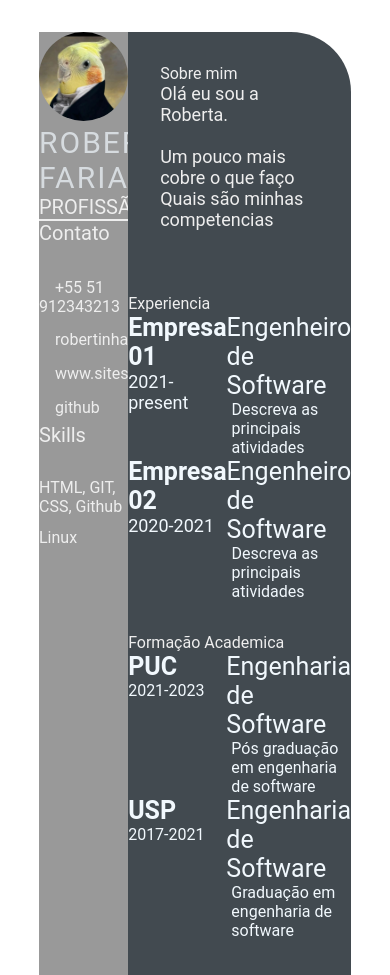
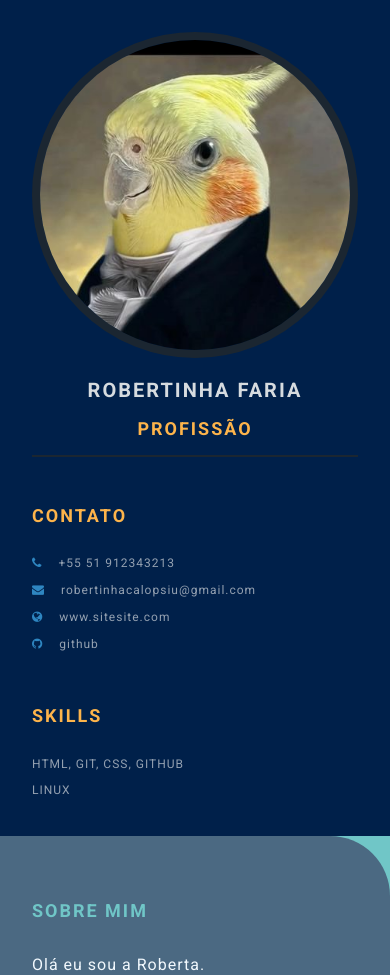
Before and after one commit to larifar/larifar.github.io, a plain HTML site: page index.html in a window 390 px wide. Shown: the top 975 px of the page. Drawn offline with Linux system fonts and the light colour scheme.

Commit message:
feature css style (#6)

```diff
--- a/index.html
+++ b/index.html
@@ -6,6 +6,14 @@
     <meta http-equiv="X-UA-Compatible" content="IE=edge">
     <meta name="viewport" content="width=device-width, initial-scale=1.0">
     <title>Roberta Faria CV</title>
+
+    <!-- Google font  -->
+    <link rel="preconnect" href="https://fonts.googleapis.com">
+    <link rel="preconnect" href="https://fonts.gstatic.com" crossorigin>
+    <link href="https://fonts.googleapis.com/css2?family=Roboto:ital,wght@0,100;0,300;0,400;0,700;1,100;1,300;1,400;1,700&display=swap" rel="stylesheet">
+
+    <!-- font-awesome -->
+    <link rel="stylesheet" href="https://cdnjs.cloudflare.com/ajax/libs/font-awesome/4.7.0/css/font-awesome.min.css">
 
     <link rel="stylesheet" href="style.css">
 
@@ -52,7 +60,6 @@
                         <br> Quais são minhas competencias
                     </p>
                 </section>
-            </div>
             <section classa="experience gap">
                 <div class="right-title">Experiencia</div>
                 <div class="experience-contents">
@@ -128,6 +135,7 @@
                         </div>
                 </div>
             </section>
+        </div>
         </section>
     </main>
 </body>
--- a/style.css
+++ b/style.css
@@ -4,6 +4,10 @@
     box-sizing: border-box;
     list-style: none;
     font-family: 'Roboto', sans-serif;
+}
+
+body {
+    background-color: #70c6c7;
 }
 
 .resume-contents {
@@ -17,28 +21,29 @@
 .left-section {
     grid-column: span 2;
     height: 100%;
-    background-color: #999999;
+    background-color: #00204A;
 }
 
 .right-section {
     grid-column: span 5;
     height: 100%;
-    background-color: #424a50;
+    background-color: #4B6982;
     border-radius: 0px 60px 0px 0px;
 }
 
-.left-section-contents{
+.left-section-content{
     padding: 2rem 2rem;
 }
 
 .profile {
     width: 100%;
-    border-bottom: 2px solid #eeeeee;
+    border-bottom: 2px solid #1B2631;
 }
 
 .profile .profile-image {
     width: 100%;
-    border-radius: 100%;
+    border-radius: 50%;
+    border: 8px solid #1B2631;
 }
 
 .name {
@@ -46,19 +51,31 @@
     font-size: 30px;
     letter-spacing: 2px;
     text-transform: uppercase;
+    text-align: center;
+    font-weight: bold;
+    padding: 1rem 0;
 }
 
 .profession {
-    color: #eeeeee;
+    color: #FDB44B;
     font-size: 20px;
     text-transform: uppercase;
     text-align: center;
+    letter-spacing: 2px;
+    font-weight: bold;
+    padding-bottom: 1rem;
 }
 
 /* .contact-info { border-bottom: 2px solid #1B2631; } */
 .left-title {
-    color: #eeeeee;
+    color: #FDB44B;
     font-size: 20px;
+    letter-spacing: 2px;
+    text-transform: uppercase;
+    font-weight: bold;
+    display: flex;
+    align-items: center;
+    padding-top: 3rem;
 }
 
 .contact-info ul {
@@ -68,14 +85,18 @@
 .contact-info ul li,
 .references ul li {
     padding: .4rem 0;
-    color: #eeeeee;
+    display: flex;
+    align-items: center;
+    color: #d6dbdfaf;
+    letter-spacing: 1px;
+    font-size: 18px;
 }
 
 .contact-info ul li i,
 .references ul li i {
     padding-right: 1rem;
     font-size: 18px;
-    color: #eeeeee;
+    color: #2E86C1;
 }
 
 .skills ul {
@@ -83,15 +104,46 @@
 }
 .skills ul li p {
     padding: .4rem 0;
-    color: #eeeeee;
+    color: #d6dbdfaf;
+    font-size: 18px;
+    letter-spacing: 1px;
+    display: flex;
+    align-items: center;
+    text-transform: uppercase;
 }
+
+.referance-name {
+    padding-top: 1.5rem;
+    padding-bottom: .4rem;
+    font-size: 18px;
+    color: #F9E79F;
+    letter-spacing: 1px;
+    text-transform: uppercase;
+}
+
+.referance-profession {
+    font-size: 16px;
+    color: #d6dbdfaf;
+    letter-spacing: 1px;
+    /* text-transform: uppercase; */
+    padding-bottom: .4rem;
+}
+
 
 .right-section-contents {
     padding: 2rem 2rem;
 }
 
 .right-title {
-    color: #eeeeee;
+    color: #70C6C7;
+    font-size: 40px;
+    letter-spacing: 2px;
+    text-transform: uppercase;
+    font-weight: bold;
+    display: flex;
+    align-items: center;
+    padding: 2rem 0;
+    position: relative;
 }
 
 .gap {
@@ -99,7 +151,9 @@
 }
 .about-me-contents {
     font-size: 18px;
-    color: #eeeeee;
+    letter-spacing: 1px;
+    line-height: 2rem;
+    color: #F1F8FD;
 }
 
 .experience-contents,
@@ -116,23 +170,124 @@
 .awards-company-name {
     font-size: 25px;
     font-weight: bold;
+    text-transform: uppercase;
+    letter-spacing: 1px;
+    color: #FDB44B;
+    padding-bottom: .4rem;
 }
 
 .exp-time-period,
 .educationp-time-period,
 .awards-time-period {
     font-size: 18px;
+    letter-spacing: 1px;
+    line-height: 2rem;
 }
 
 .exp-position,
 .education-subject,
 .awards-name {
     font-size: 25px;
+    font-weight: bold;
+    text-transform: uppercase;
+    letter-spacing: 1px;
+    color: #FDB44B;
+    padding-bottom: .4rem;
 }
 
 .exp-desc,
 .education-desc,
 .awards-desc {
     font-size: 16px;
+    letter-spacing: 1px;
+    line-height: 1.5rem;
+    border-left: 3px solid #a5a3a3;
     padding-left: 5px;
 }
+
+/* Media queries */
+@media screen and (max-width:780px) {
+    .experience-contents,
+    .education-contents,
+    .awards-contents {
+        grid-template-columns: repeat(1, 1fr);
+    }
+}
+
+@media screen and (max-width:780px) {
+    .left-section {
+        grid-column: span 3;
+    }
+
+    .right-section {
+        grid-column: span 4;
+    }
+
+}
+
+@media screen and (max-width:1200px) {
+    .resume-contents {
+        grid-template-columns: repeat(1, 1fr);
+    }
+}
+
+@media screen and (max-width:390px) {
+    .resume-contents {
+        width: 100%;
+        margin: 0 auto;
+    }
+
+    .name {
+        font-size: 20px;
+    }
+
+    .profession {
+        font-size: 18px;
+    }
+
+    .left-title {
+        font-size: 18px;
+    }
+
+    .right-title {
+        font-size: 18px;
+    }
+
+    .contact-info ul li,
+    .references ul li {
+        font-size: 12px;
+    }
+
+    .contact-info ul li i,
+    .references ul li i {
+        /* padding-right: 1rem; */
+        font-size: 12px;
+    }
+
+    .skills ul li p {
+        font-size: 12px;
+    }
+
+    .about-me-contents {
+        font-size: 16px;
+        line-height: 1.5rem;
+    }
+
+    .exp-company-name,
+    .education-school-name,
+    .awards-company-name {
+        font-size: 18px;
+    }
+
+    .exp-time-period,
+    .educationp-time-period,
+    .awards-time-period {
+        font-size: 16px;
+    }
+
+    .exp-position,
+    .education-subject,
+    .awards-name {
+        font-size: 18px;
+    }
+}
```
